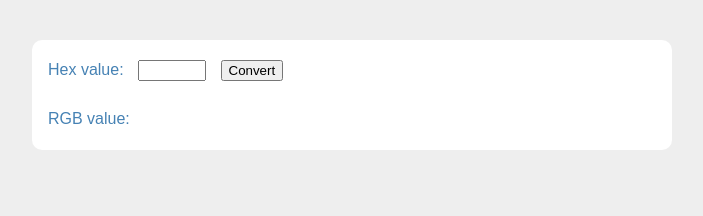
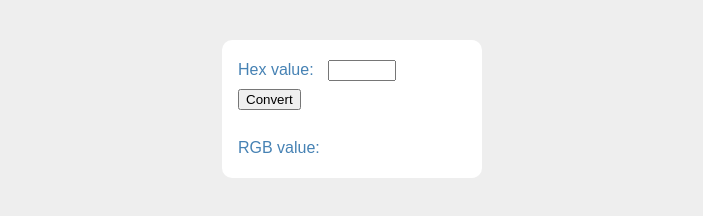
Before and after one commit to strayblues/hex-rgb, a plain HTML site: page index.html in a window 1280 px wide. Shown: the whole page, without its empty margins (288-991 px from the left). Drawn offline with Linux system fonts and the light colour scheme.

Commit message:
More styling

```diff
--- a/style.css
+++ b/style.css
@@ -9,7 +9,7 @@ body {
   font-family: Arial;
   font-size: 16px;
   line-height: 180%;
-  width: 50%;
+  width: 260px;
   margin: 0 auto;
 }
 
```
